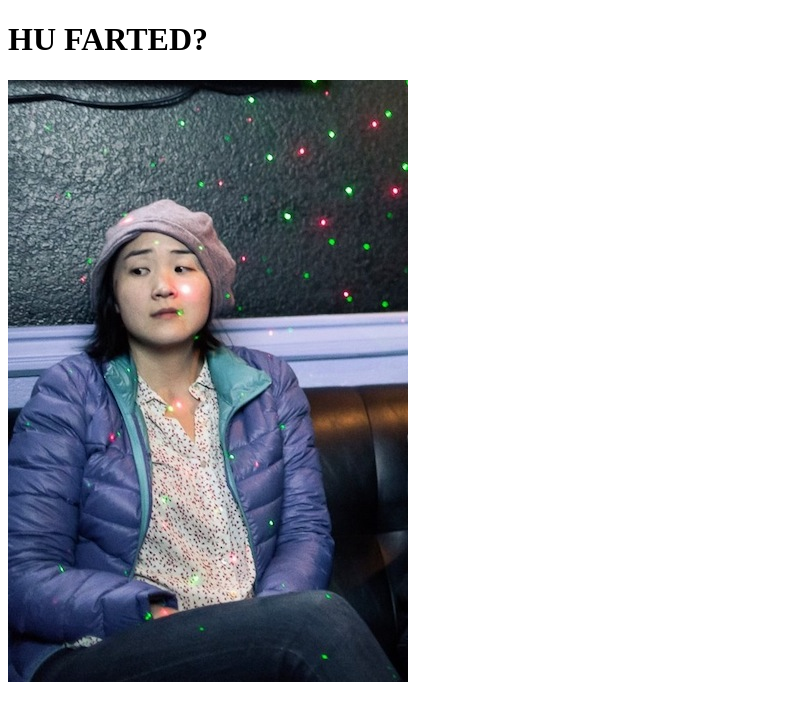
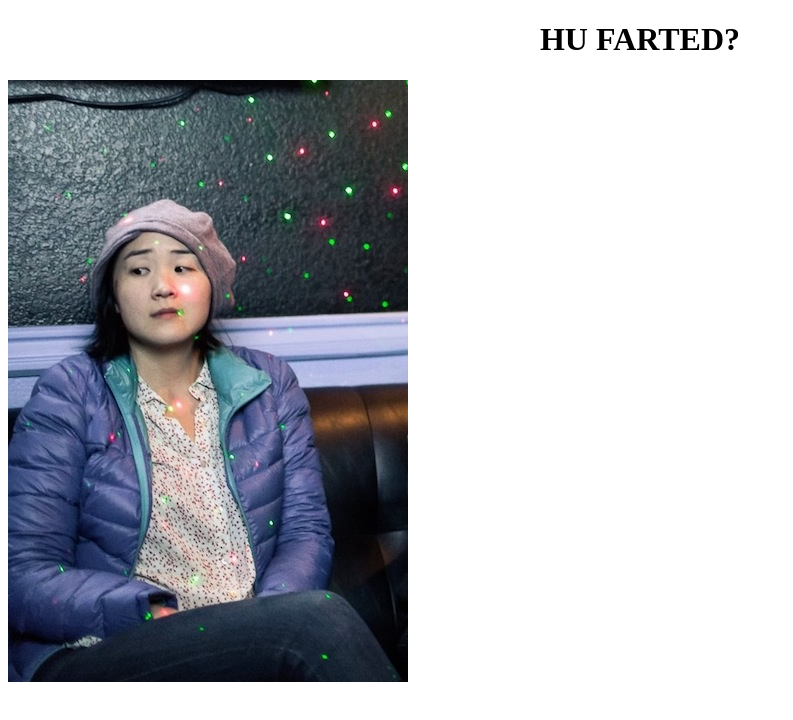
Before and after one commit to jessicawan/hufarted, a plain HTML site: page index.html in a window 1280 px wide. Shown: the whole page, without its empty margins (0-793 px from the left). Drawn offline with Linux system fonts and the light colour scheme.

Commit message:
attempt to center

```diff
--- a/index.html
+++ b/index.html
@@ -1,9 +1,9 @@
 <!DOCTYPE html>
 <html>
 <body>
-<h1>HU FARTED?</h1>
+<h1><center>HU FARTED?</h1>
 <p>
 <img src = "1.jpg" alt="who did fart?" align = "middle">
-</p>
+</p></center>
 </body>
 </html>
```
